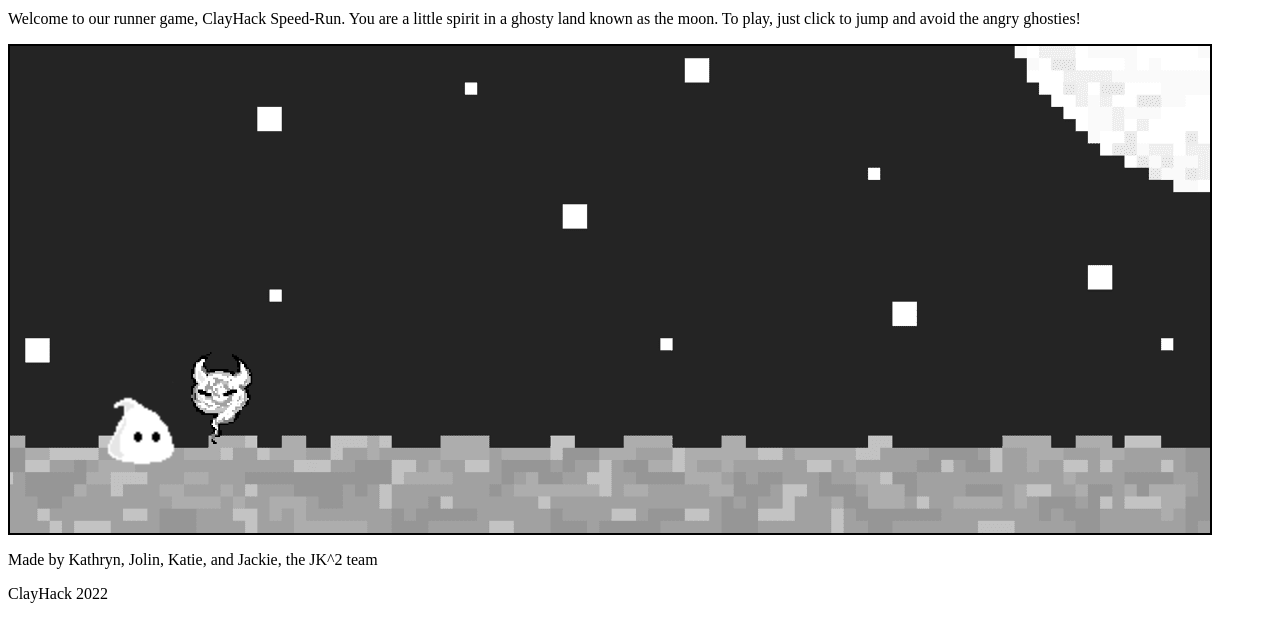
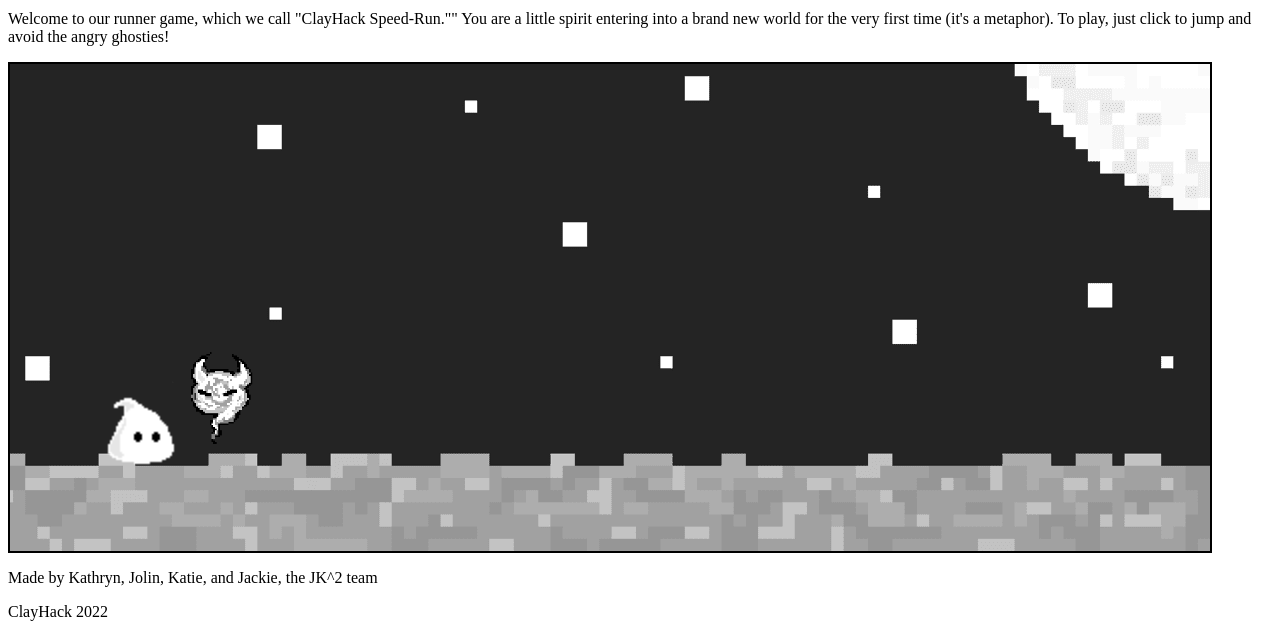
Before and after one commit to jq2472/ClayHack-Speed-Run, a plain HTML site: page index.html in a window 1280 px wide. Shown: the part 284-921 px from the top of the page. Drawn offline with Linux system fonts and the light colour scheme.

Commit message:
basic intro edit

```diff
--- a/index.html
+++ b/index.html
@@ -18,7 +18,7 @@
         <main>
             <h1>The Game</h1>
             <!-- Basic welcome & instructions -->
-            <p>Welcome to our runner game, ClayHack Speed-Run. You are a little spirit in a ghosty land known as the moon. To play, just click to jump and avoid the angry ghosties!</p>
+            <p>Welcome to our runner game, which we call "ClayHack Speed-Run."" You are a little spirit entering into a brand new world for the very first time (it's a metaphor). To play, just click to jump and avoid the angry ghosties!</p>
             <div id="gamebox">
                 <!--<img id="titlescreen" src="titlescreen.png">-->
                 <img src="background.png" id="background">
```
